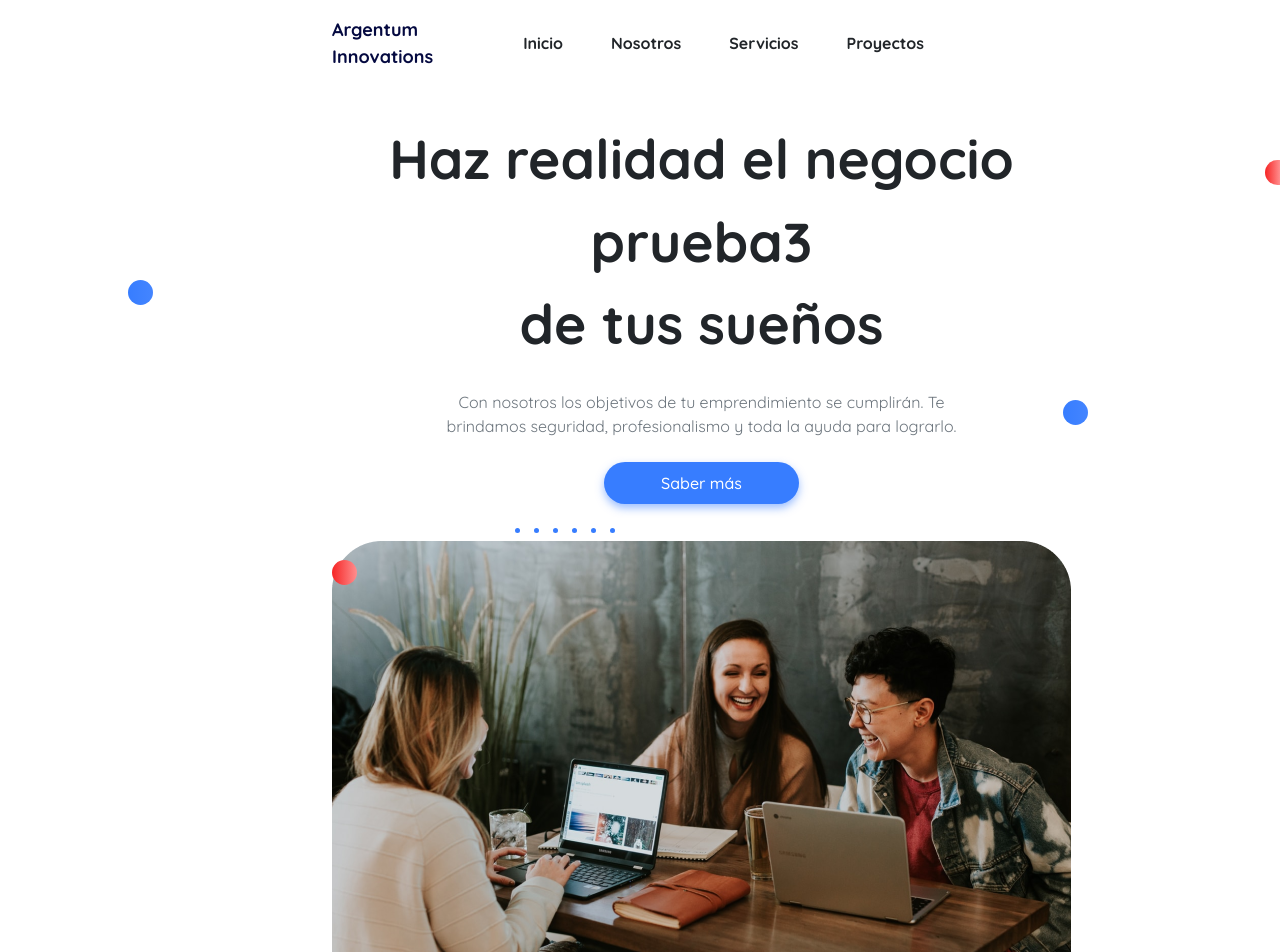
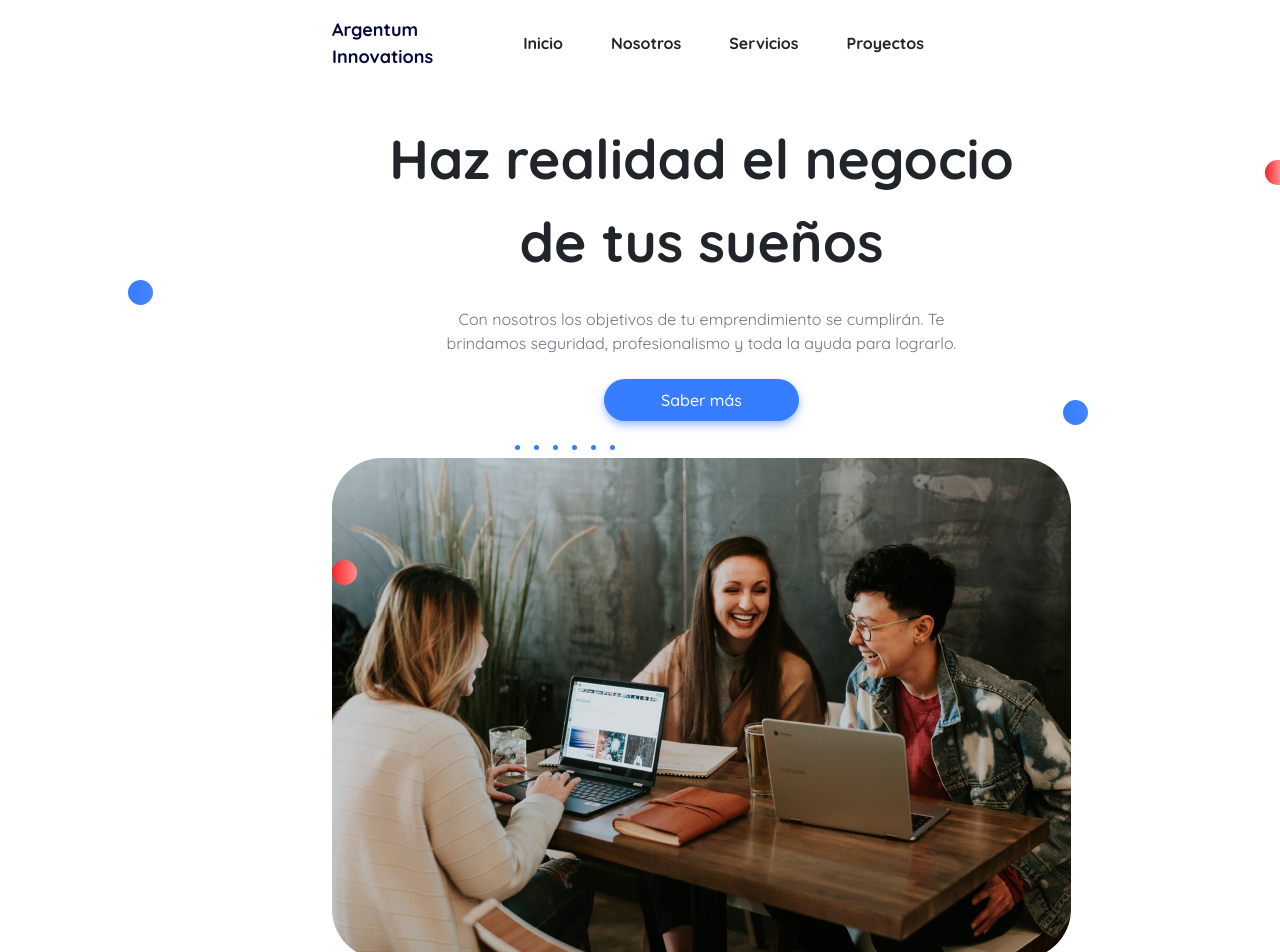
Before and after one commit to mesequeira/argentum-innovations, a React (Vite) app: page / in a window 1280 px wide. Shown: the top 952 px of the page. Built offline with nearby package versions, Linux system fonts and the light colour scheme.

Commit message:
Prueba cambio imagen root vercel

```diff
--- a/src/components/layout/body/landing/layout-body-landing.jsx
+++ b/src/components/layout/body/landing/layout-body-landing.jsx
@@ -1,13 +1,14 @@
 import React from 'react'
 import { Image, Container } from 'react-bootstrap'
 import './layout-body-lading-styles.css'
+import peopleDesk from '../../../../assets/img/people-desk.png'
 
 const Landing = () => {
   return (
     <Container className='d-grid align-items-center justify-content-between w-50 body-container'>
       <div className="text-center m-auto">
         <div className="circle-blue circle-blue-first"></div>
-        <p className="fw-bold title-size">Haz realidad el negocio prueba3</p>
+        <p className="fw-bold title-size">Haz realidad el negocio</p>
         <p className="fw-bold title-size"> de tus sueños</p>
         <p className="text-muted text-center mt-4 w-75 m-auto">Con nosotros los objetivos de tu emprendimiento se cumplirán. Te brindamos seguridad, profesionalismo y toda la ayuda para lograrlo.</p>
         <div className="circle-blue circle-blue-second"></div>
@@ -23,7 +24,7 @@ const Landing = () => {
           <div className="circle blues"></div>
           <div className="circle blues"></div>
         </div>
-        <Image className="m-auto d-flex justify-content-center" src="src/assets/img/people-desk.png" alt="People in desk" />
+        <Image className="m-auto d-flex justify-content-center" src={peopleDesk} alt="People in desk" />
 
         <div className="circle-red"></div>
 
```
